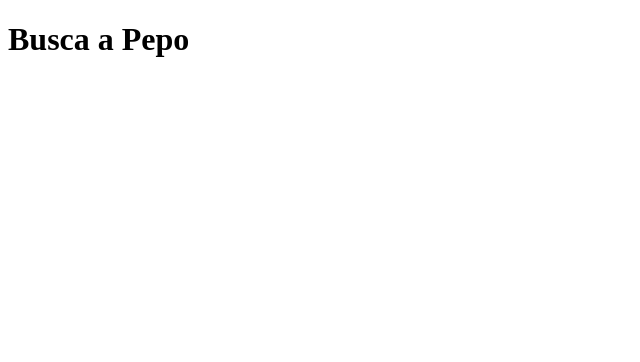
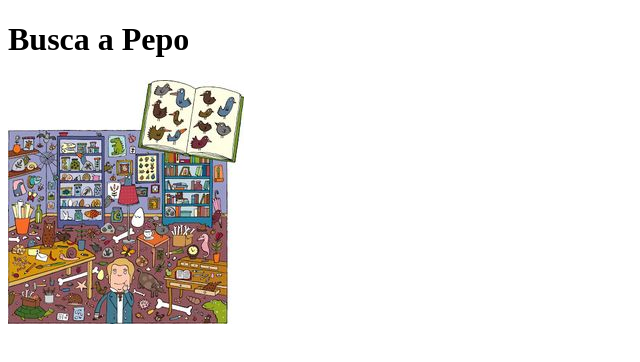
Before and after one commit to 20401/calculadora, a plain HTML site: page javascrib/game buscador/game.html in a window 1280 px wide. Shown: the whole page, without its empty margins (0-640 px from the left). Drawn offline with Linux system fonts and the light colour scheme.

Commit message:
cambios e iniios

```diff
--- a/javascrib/game buscador/game.html
+++ b/javascrib/game buscador/game.html
@@ -8,5 +8,7 @@
 </head>
 <body>
     <h1>Busca a Pepo</h1>
+    <img src="imagen/pepo.jpg" alt="cargando imagen laberinto" srcset="">
 </body>
+
 </html>
```
